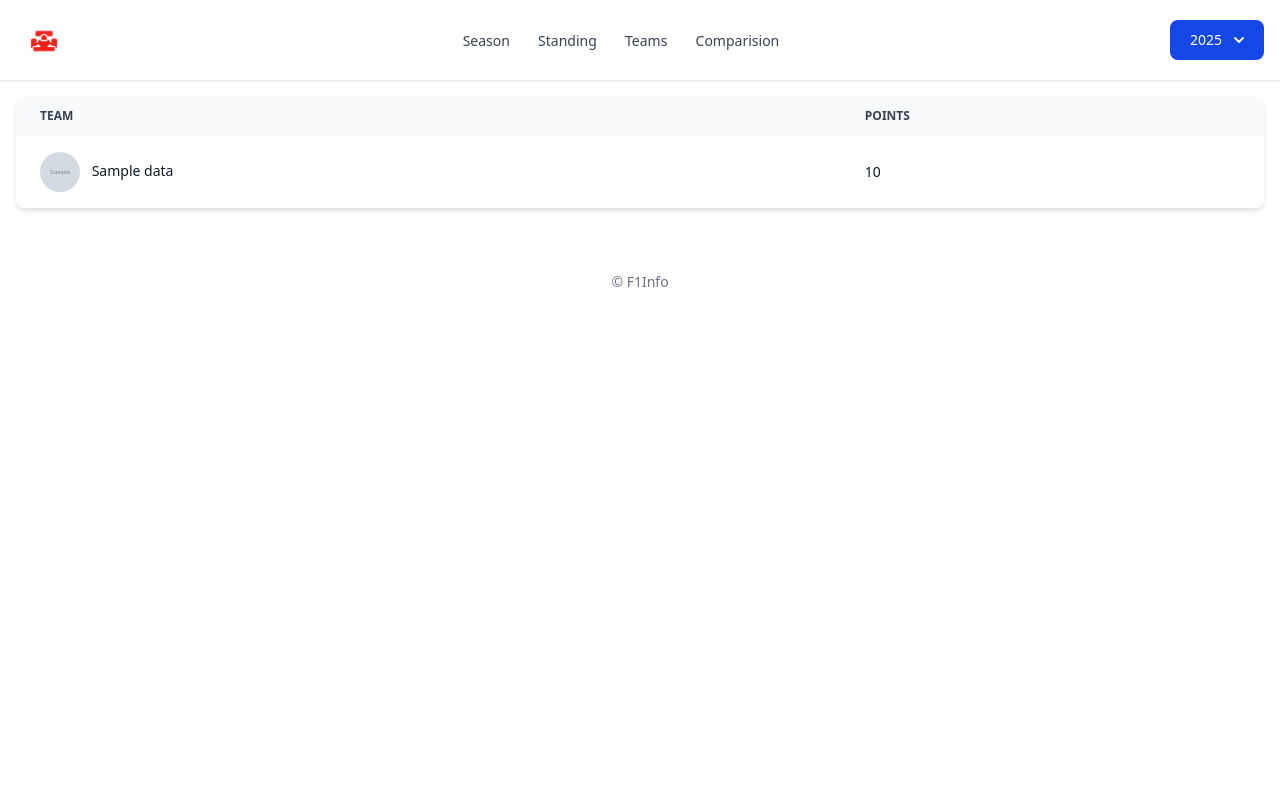
After one commit to SuhasManju/RacePulse, a Django app: template templates/teams/index.html in a window 1280 px wide. The commit adds this page. Run offline with Django 5.2, Linux system fonts and the light colour scheme; the template is opened without the code that fills it: most values are stand-ins (such as "Sample title", 1, 10 or a date in 2020); grey boxes marked "Sample" are stand-in pictures; some libraries are stand-ins or nearby versions.

Commit message:
Team home page

```diff
--- a/templates/headers.html
+++ b/templates/headers.html
@@ -12,6 +12,7 @@
     <nav class="space-x-6">
       <a href="/race/{{request.year}}/" class="text-gray-700 hover:text-gray-900 text-sm font-medium">Season</a>
       <a href="/standing/{{request.year}}/" class="text-gray-700 hover:text-gray-900 text-sm font-medium">Standing</a>
+      <a href="/team/{{request.year}}/" class="text-gray-700 hover:text-gray-900 text-sm font-medium">Teams</a>
       <a href="#" class="text-gray-700 hover:text-gray-900 text-sm font-medium">Comparision</a>
     </nav>
 
--- /dev/null
+++ b/templates/teams/index.html
@@ -0,0 +1,40 @@
+{% extends "base.html" %}
+
+{% block content %}
+
+<div class="relative overflow-x-auto shadow-md sm:rounded-lg mt-4">
+    <table class="w-full text-sm text-left rtl:text-right text-gray-500">
+        <thead class="text-xs text-gray-700 uppercase bg-gray-50">
+            <tr>
+                <th scope="col" class="px-6 py-3" hidden=true>
+                    Id
+                </th>
+                <th scope="col" class="px-6 py-3">
+                    Team
+                </th>
+                <th scope="col" class="px-6 py-3">
+                    Points
+                </th>
+            </tr>
+        </thead>
+        <tbody>
+            {% for data in teamData %}
+            <tr class="bg-white hover:bg-gray-50" onclick="window.location.href='/team/{{data.id}}/';">
+                <th scope="row" class="px-6 py-4" hidden=true>
+                    {{data.id}}
+                </th>
+                <td class="px-6 py-4 font-medium text-gray-900 whitespace-nowrap">
+                    <img src="{{data.teamImg}}" class="w-10 h-10 inline-block mr-2 rounded-full">
+                    {{data.name}}
+                </td>
+                <td class="px-6 py-4 font-medium text-gray-900">
+                    {{data.points}}
+                </td>
+
+            </tr>
+            {% endfor %}
+        </tbody>
+    </table>
+</div>
+
+{% endblock content %}
--- a/theme/static/css/dist/styles.css
+++ b/theme/static/css/dist/styles.css
@@ -270,6 +270,9 @@
   .mt-12 {
     margin-top: calc(var(--spacing) * 12);
   }
+  .mr-2 {
+    margin-right: calc(var(--spacing) * 2);
+  }
   .mb-4 {
     margin-bottom: calc(var(--spacing) * 4);
   }
@@ -288,6 +291,9 @@
   .hidden {
     display: none;
   }
+  .inline-block {
+    display: inline-block;
+  }
   .inline-flex {
     display: inline-flex;
   }
@@ -299,6 +305,9 @@
   }
   .h-2\.5 {
     height: calc(var(--spacing) * 2.5);
+  }
+  .h-10 {
+    height: calc(var(--spacing) * 10);
   }
   .h-14 {
     height: calc(var(--spacing) * 14);
@@ -314,6 +323,9 @@
   }
   .w-2\.5 {
     width: calc(var(--spacing) * 2.5);
+  }
+  .w-10 {
+    width: calc(var(--spacing) * 10);
   }
   .w-16 {
     width: calc(var(--spacing) * 16);
@@ -397,6 +409,9 @@
   }
   .rounded {
     border-radius: 0.25rem;
+  }
+  .rounded-full {
+    border-radius: calc(infinity * 1px);
   }
   .rounded-lg {
     border-radius: var(--radius-lg);
```
Also changed, not shown: Team/views.py (+6 -2 lines).
